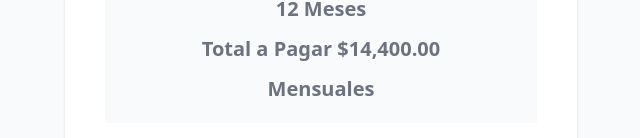
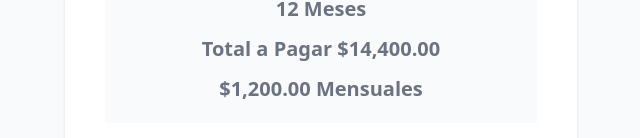
Before and after one commit to JPalacio3/Cotizador-Prestamos, a React (Vite) app: page / in a window 1280 px wide. Shown: the part 618-756 px from the top of the page, without its empty margins (319-959 px from the left). Built offline with nearby package versions, Linux system fonts and the light colour scheme.

Commit message:
feat : Realizando el cálculo de los pagos mensuales y asignando el propio useEffect pra que se actualice automáticamente en pantalla

```diff
--- a/src/App.jsx
+++ b/src/App.jsx
@@ -4,15 +4,24 @@
 import { formatearDinero, calcularTotalPagar } from './helpers'
 
 function App() {
-
+  // States
   const [ cantidad, setCantidad ] = useState( 10000 );
   const [ meses, setMeses ] = useState( 12 );
   const [ total, setTotal ] = useState( 0 );
+  const [ pago, setPago ] = useState( 0 );
 
+  // Escucha por cantidad y meses
   useEffect( () => {
     const resultadoTotalPagar = calcularTotalPagar( cantidad, meses );
     setTotal( resultadoTotalPagar );
   }, [ cantidad, meses ] );
+
+  // Escucha por el total a pagar mensual
+  useEffect( () => {
+    // Calcular el pago mensual
+    setPago( total / meses );
+    // eslint-disable-next-line react-hooks/exhaustive-deps
+  }, [ total ] );
 
   const MIN = 1000;
   const MAX = 20000;
@@ -91,8 +100,7 @@
         </h2>
         <p className="text-xl text-gray-500 text-center font-bold">{meses} Meses</p>
         <p className="text-xl text-gray-500 text-center font-bold">Total a Pagar {formatearDinero( total )}</p>
-        <p className="text-xl text-gray-500 text-center font-bold">Mensuales</p>
-
+        <p className="text-xl text-gray-500 text-center font-bold"> {formatearDinero( pago )} Mensuales</p>
       </div>
     </div >
   )
--- a/src/components/Header.jsx
+++ b/src/components/Header.jsx
@@ -1,5 +1,4 @@
 function Header() {
-
     return (
         <h1 className="text-4xl font-extrabold text-gray-500 text-center">
             ¿ Cuánto <span className="text-indigo-600">dinero</span> necesitas?
--- a/src/helpers/index.js
+++ b/src/helpers/index.js
@@ -31,11 +31,9 @@
     } else {
         total *= 1.3;
     }
+
     return total;
 }
-
-
-
 
 export {
     formatearDinero,
```
